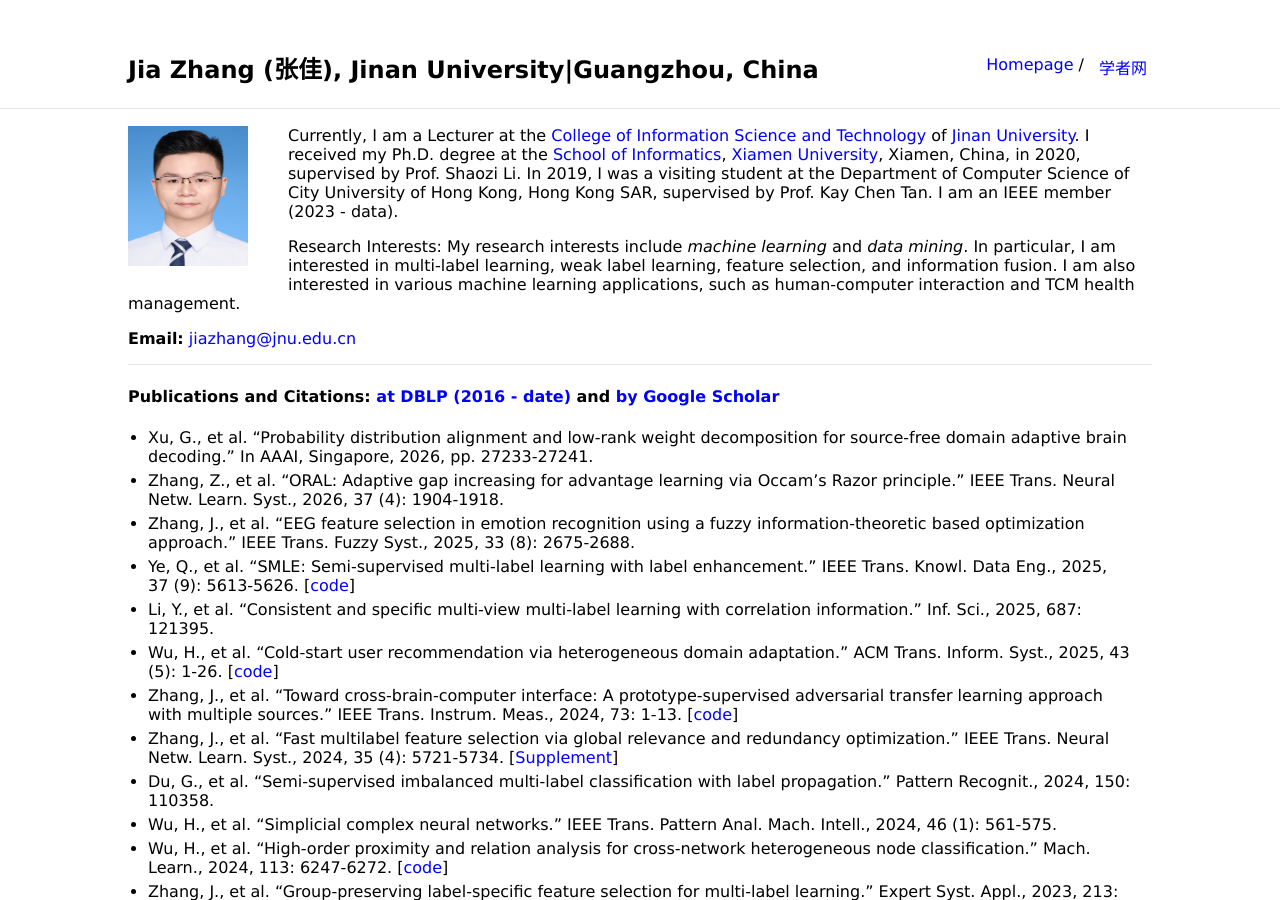
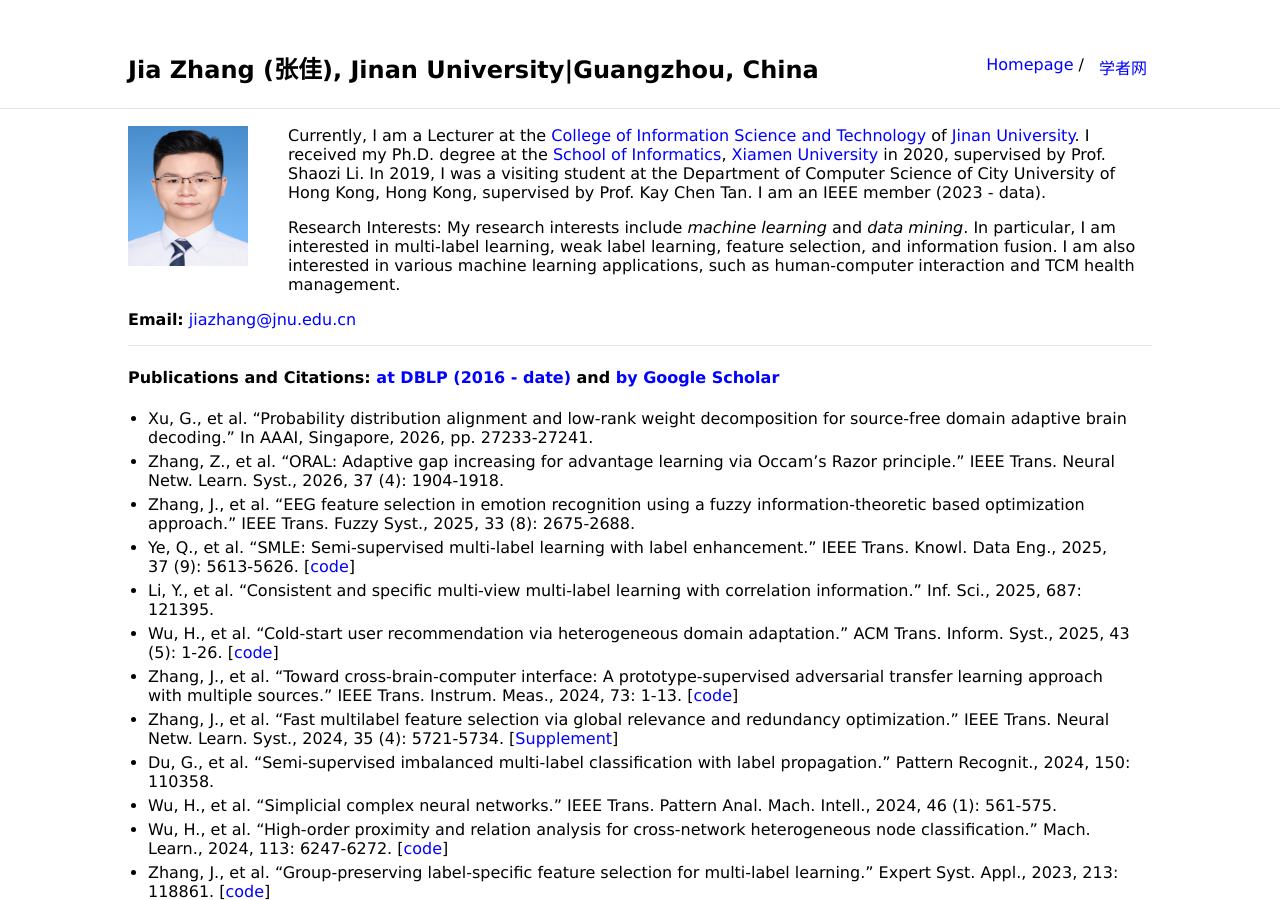
Before and after one commit to jiazhang-ml/jiazhang-ml.github.io, a Jekyll site: the page built from index.md, in a window 1280 px wide and 900 px high. Built offline with Jekyll 4.4.1, drawn with Linux system fonts in a browser that asks for light colours.

Commit message:
Update index.md

```diff
--- a/index.md
+++ b/index.md
@@ -5,7 +5,7 @@ layout: default
 
 <img class="profile-picture" src="jiazhang.jpg">
 
-Currently, I am a Lecturer at the [College of Information Science and Technology](https://xxxy.jnu.edu.cn/main.htm) of [Jinan University](https://www.jnu.edu.cn/). I received my Ph.D. degree at the [School of Informatics](https://informatics.xmu.edu.cn/), [Xiamen University](https://www.xmu.edu.cn/), Xiamen, China, in 2020, supervised by Prof. Shaozi Li. In 2019, I was a visiting student at the Department of Computer Science of City University of Hong Kong, Hong Kong SAR, supervised by Prof. Kay Chen Tan. I am an IEEE member (2023 - data).
+Currently, I am a Lecturer at the [College of Information Science and Technology](https://xxxy.jnu.edu.cn/main.htm) of [Jinan University](https://www.jnu.edu.cn/). I received my Ph.D. degree at the [School of Informatics](https://informatics.xmu.edu.cn/), [Xiamen University](https://www.xmu.edu.cn/) in 2020, supervised by Prof. Shaozi Li. In 2019, I was a visiting student at the Department of Computer Science of City University of Hong Kong, Hong Kong, supervised by Prof. Kay Chen Tan. I am an IEEE member (2023 - data).
 
 Research Interests: My research interests include *machine learning* and *data mining*. In particular, I am interested in multi-label learning, weak label learning, feature selection, and information fusion. I am also interested in various machine learning applications, such as human-computer interaction and TCM health management.
 
```
